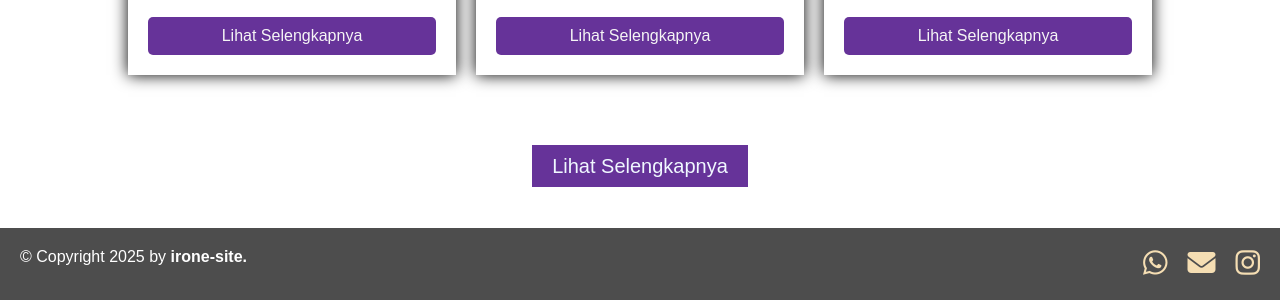
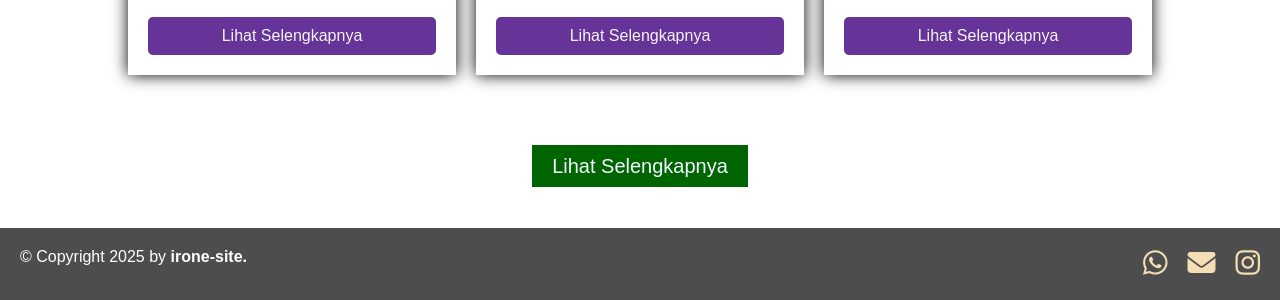
Before and after one commit to irone0104/irone-site-web, a plain HTML site: page index.html in a window 1280 px wide. Shown: the part 2086-2386 px from the top of the page. Drawn offline with Linux system fonts and the light colour scheme.

Commit message:
Update style.css

```diff
--- a/style.css
+++ b/style.css
@@ -86,7 +86,7 @@
 .hero a {
   color: aliceblue;
   text-decoration: none;
-  background-color: rebeccapurple;
+  background-color: darkgreen;
   padding: 10px 20px;
   font-size: 20px;
   transition: all 0.3s ease;
```
